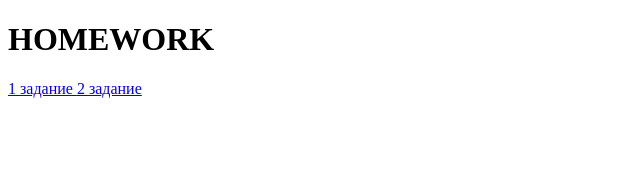
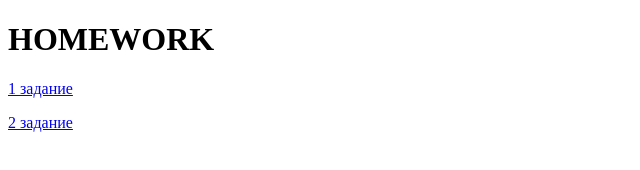
Before and after one commit to shefard13/3HW, a plain HTML site: page index.html in a window 1280 px wide. Shown: the whole page, without its empty margins (0-640 px from the left). Drawn offline with Linux system fonts and the light colour scheme.

Commit message:
Update index.html

```diff
--- a/index.html
+++ b/index.html
@@ -8,6 +8,6 @@
 <body>
     <H1>HOMEWORK</H1>
     <a href="3.1hw.html" target="_blank">1 задание </a>
-    <a href="3.2hw.html" target="_blank">2 задание </a>
+    <p><a href="3.2hw.html" target="_blank">2 задание </a></p>
 </body>
 </html>
```
